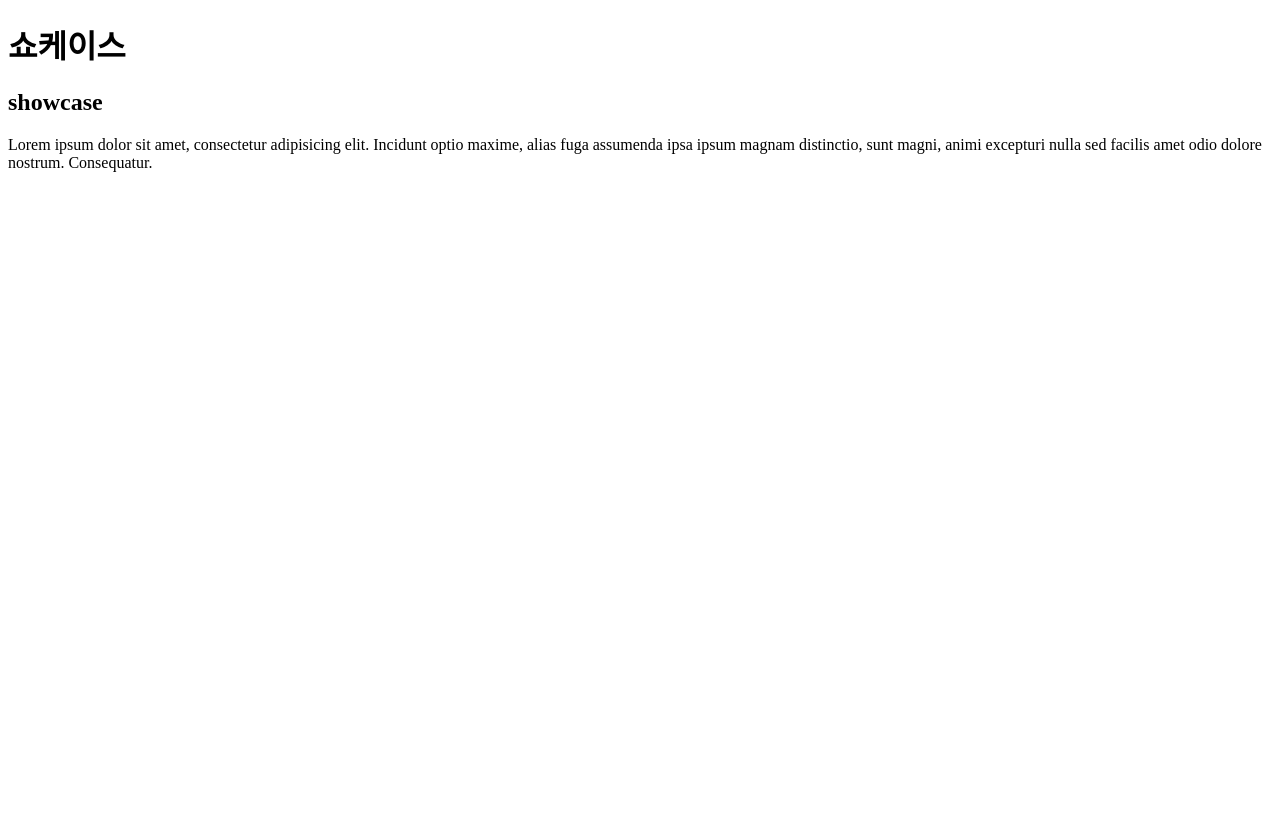
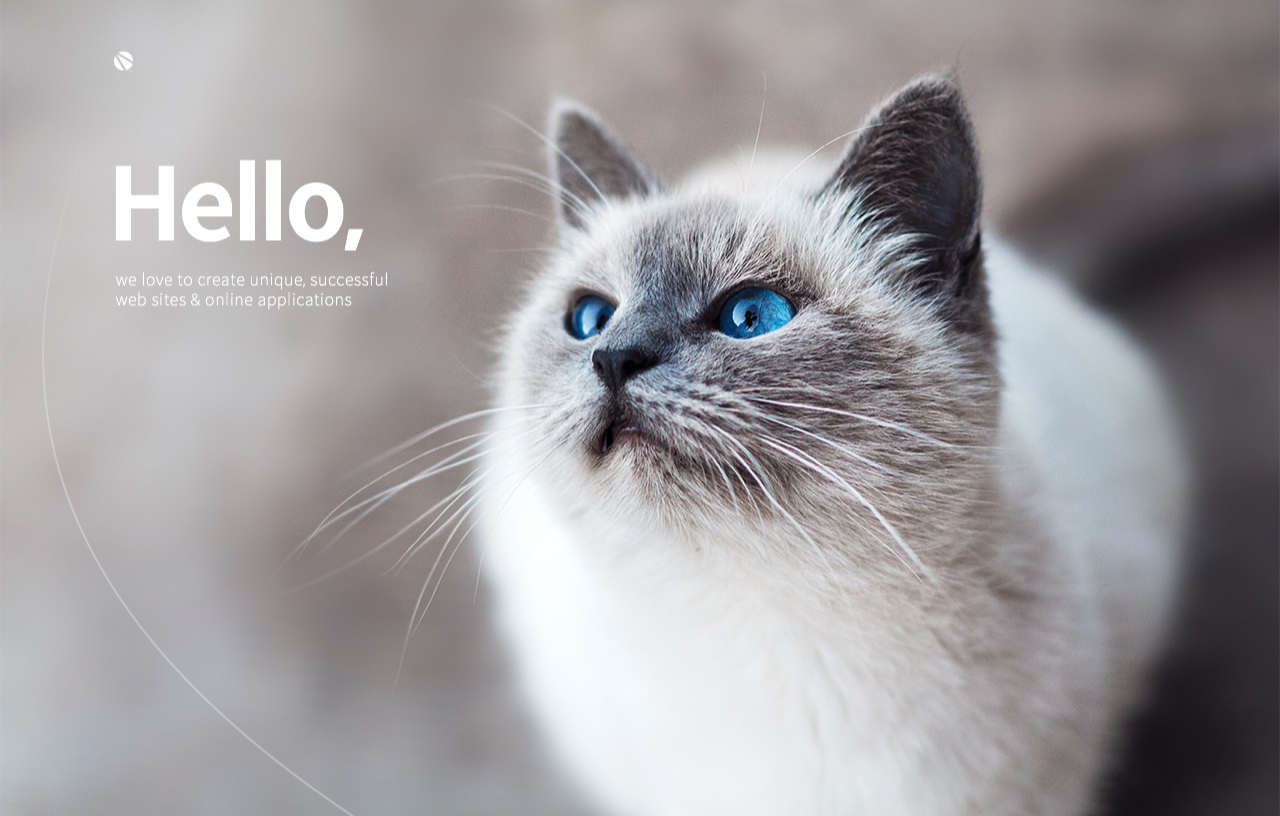
Before and after one commit to kookoo9/kookoo9.github.io, a plain HTML site: page index.html in a window 1280 px wide. Drawn offline with Linux system fonts and the light colour scheme.

Commit message:
이미지 CSS작업
백그라운드 이미지작업

```diff
--- a/index.html
+++ b/index.html
@@ -1,14 +1,20 @@
 <!DOCTYPE html>
-<html lang="ko">
+<html lang="en">
 <head>
     <meta charset="UTF-8">
-    <title>밥먹고 열심히 일허자  kookoo9.github.io</title>
+    <title>이미지테스트</title>
+    <style>
+     /*CSS Code*/
+     body {
+         height: 100vh;
+         background-image: url("./Assets/hello-vasilyev.jpg");
+         background-repeat: no-repeat;
+         background-position: center center;
+         background-size: cover;
+     }
+    </style>
 </head>
 <body>
-     <!--heading 1 ~ 6-->
-     <h1>쇼케이스</h1>
-     <h2 lang="en">showcase</h2>
-     <!--단락: paragraph-->
-     <p>Lorem ipsum dolor sit amet, consectetur adipisicing elit. Incidunt optio maxime, alias fuga assumenda ipsa ipsum magnam distinctio, sunt magni, animi excepturi nulla sed facilis amet odio dolore nostrum. Consequatur. </p>
+    <!--<img src="./ASSETS/hello-vasilyev.jpg" alt="hello">-->
 </body>
 </html>
```
Also changed, not shown: DAY1/index.html (added, +14 -0 lines), index2.html (deleted), 2 other files.
